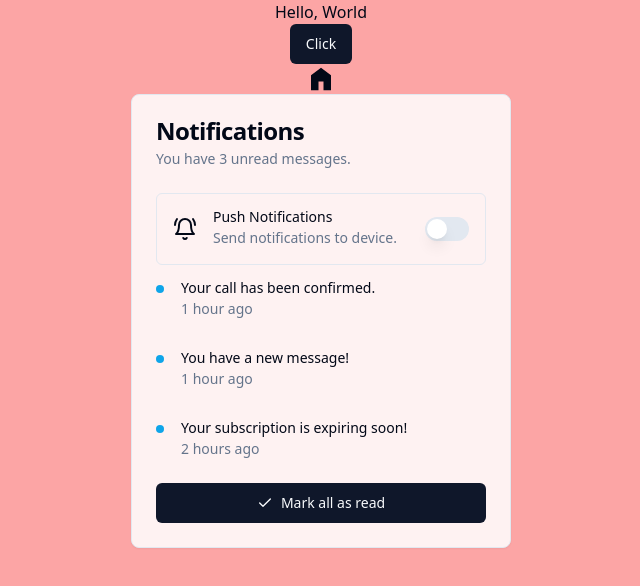
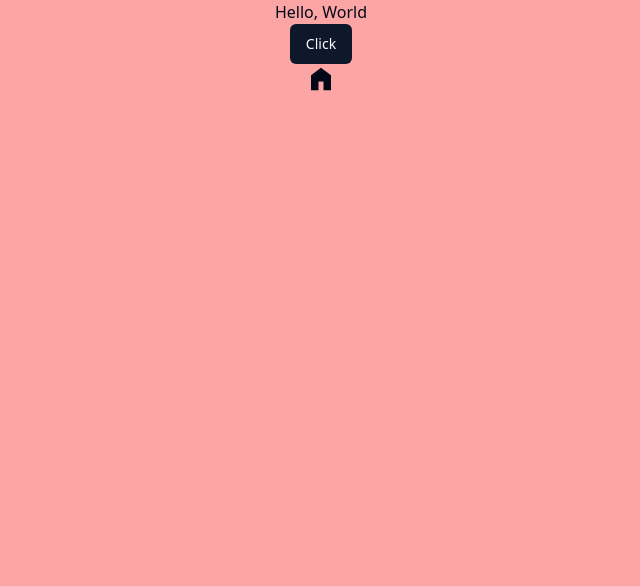
Before and after one commit to xancia/Portfolio, a React (Vite) app: page / in a window 1280 px wide. Shown: the top 586 px of the page, without its empty margins (319-959 px from the left). Built offline with nearby package versions, Linux system fonts and the light colour scheme.

Commit message:
removed test card

```diff
--- a/src/components/Home.tsx
+++ b/src/components/Home.tsx
@@ -1,82 +1,6 @@
-import { BellRing, Check } from "lucide-react"
-import { cn } from "@/lib/utils"
 import { Button } from "./ui/button";
 import { Icon } from "@iconify/react";
-import {
-  Card,
-  CardContent,
-  CardDescription,
-  CardFooter,
-  CardHeader,
-  CardTitle,
-} from "./ui/card";
-import { Switch } from "@/components/ui/switch"
 
-
-const notifications = [
-    {
-      title: "Your call has been confirmed.",
-      description: "1 hour ago",
-    },
-    {
-      title: "You have a new message!",
-      description: "1 hour ago",
-    },
-    {
-      title: "Your subscription is expiring soon!",
-      description: "2 hours ago",
-    },
-  ]
-
-type CardProps = React.ComponentProps<typeof Card>
-
-function CardDemo({ className, ...props }: CardProps) {
-  return (
-    <Card className={cn("w-[380px]", className)} {...props}>
-      <CardHeader>
-        <CardTitle>Notifications</CardTitle>
-        <CardDescription>You have 3 unread messages.</CardDescription>
-      </CardHeader>
-      <CardContent className="grid gap-4">
-        <div className=" flex items-center space-x-4 rounded-md border p-4">
-          <BellRing />
-          <div className="flex-1 space-y-1">
-            <p className="text-sm font-medium leading-none">
-              Push Notifications
-            </p>
-            <p className="text-sm text-muted-foreground">
-              Send notifications to device.
-            </p>
-          </div>
-          <Switch />
-        </div>
-        <div>
-          {notifications.map((notification, index) => (
-            <div
-              key={index}
-              className="mb-4 grid grid-cols-[25px_1fr] items-start pb-4 last:mb-0 last:pb-0"
-            >
-              <span className="flex h-2 w-2 translate-y-1 rounded-full bg-sky-500" />
-              <div className="space-y-1">
-                <p className="text-sm font-medium leading-none">
-                  {notification.title}
-                </p>
-                <p className="text-sm text-muted-foreground">
-                  {notification.description}
-                </p>
-              </div>
-            </div>
-          ))}
-        </div>
-      </CardContent>
-      <CardFooter>
-        <Button className="w-full">
-          <Check className="mr-2 h-4 w-4" /> Mark all as read
-        </Button>
-      </CardFooter>
-    </Card>
-  )
-}
 
 export default function Home() {
   return (
@@ -84,7 +8,6 @@ export default function Home() {
       Hello, World
       <Button>Click</Button>
       <Icon className="text-3xl" icon="material-symbols:home" />
-      <CardDemo className="bg-red-50" />
     </div>
   );
 }
```
